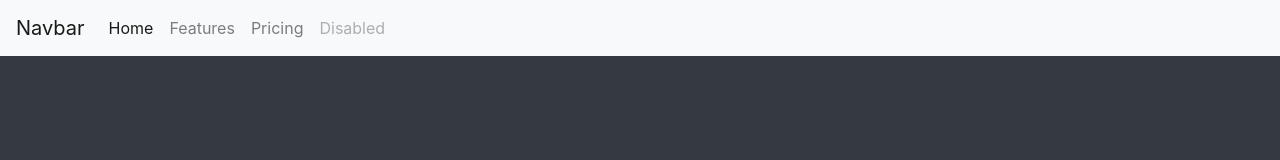
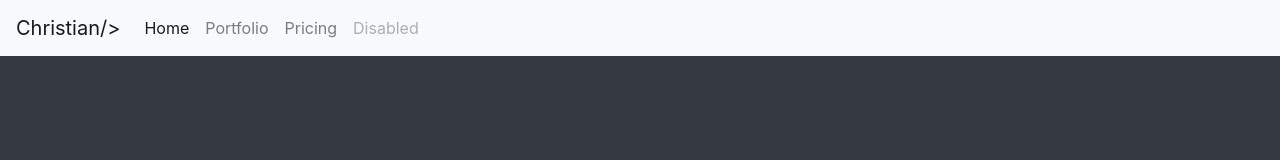
Before and after one commit to ChristiaCorrado/portfolioPersonal, a website: page index.html in a window 1280 px wide. Drawn offline with nearby package versions, Linux system fonts and the light colour scheme; files that its build step writes are made by us from their sources; files whose address does not match are found by name.

Commit message:
commitInicial

```diff
--- a/index.html
+++ b/index.html
@@ -17,14 +17,14 @@
 <body class="bg-dark">
   <div class="header">
     <nav class="navbar navbar-expand-lg navbar-light bg-light">
-      <a class="navbar-brand" href="#">Navbar</a>
+      <a class="navbar-brand" href="#"> Christian/> </a>
       <button class="navbar-toggler" type="button" data-toggle="collapse" data-target="#navbarNavAltMarkup" aria-controls="navbarNavAltMarkup" aria-expanded="false" aria-label="Toggle navigation">
         <span class="navbar-toggler-icon"></span>
       </button>
       <div class="collapse navbar-collapse" id="navbarNavAltMarkup">
         <div class="navbar-nav">
           <a class="nav-link active" href="#">Home <span class="sr-only">(current)</span></a>
-          <a class="nav-link" href="#">Features</a>
+          <a class="nav-link" href="#">Portfolio</a>
           <a class="nav-link" href="#">Pricing</a>
           <a class="nav-link disabled" href="#" tabindex="-1" aria-disabled="true">Disabled</a>
         </div>
```
